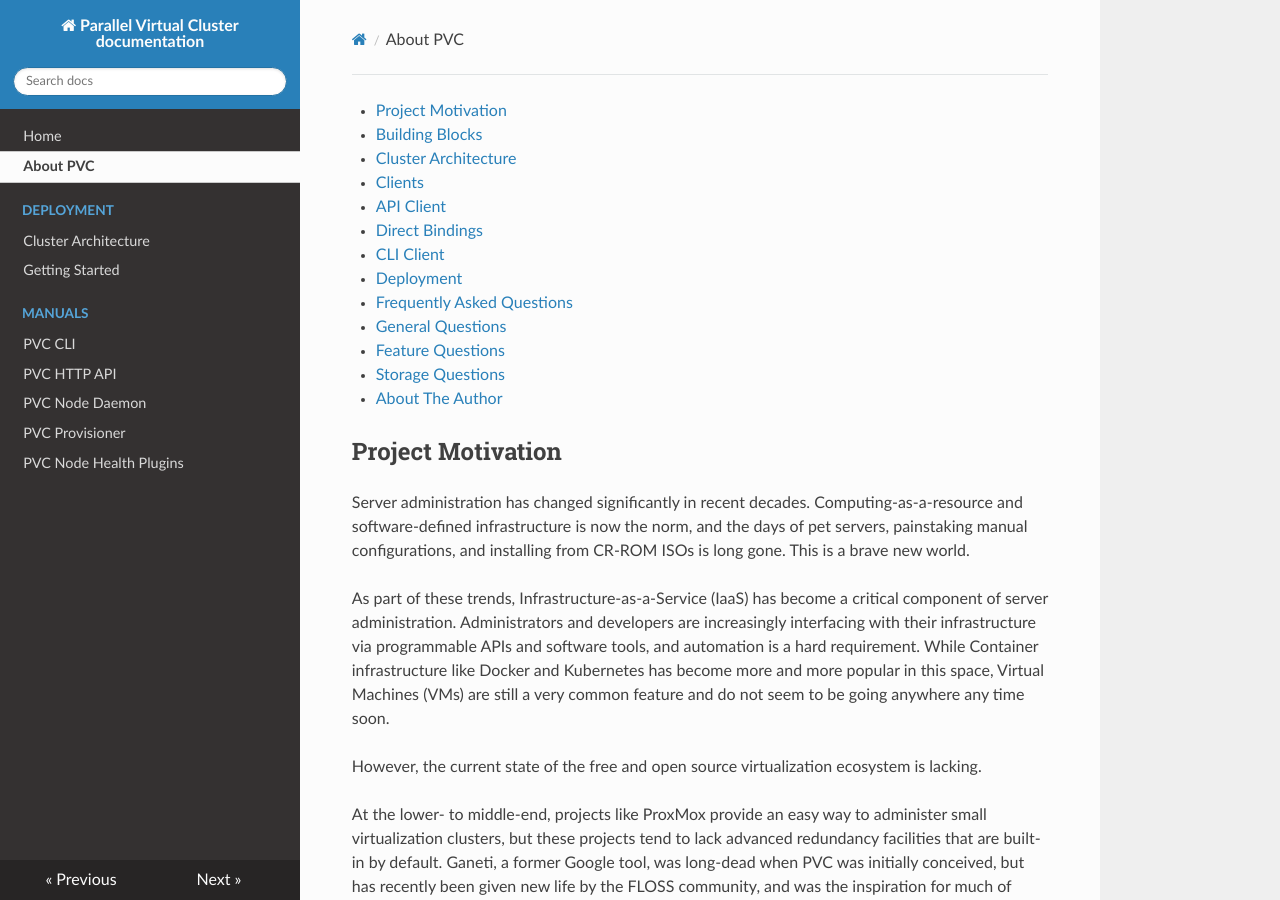
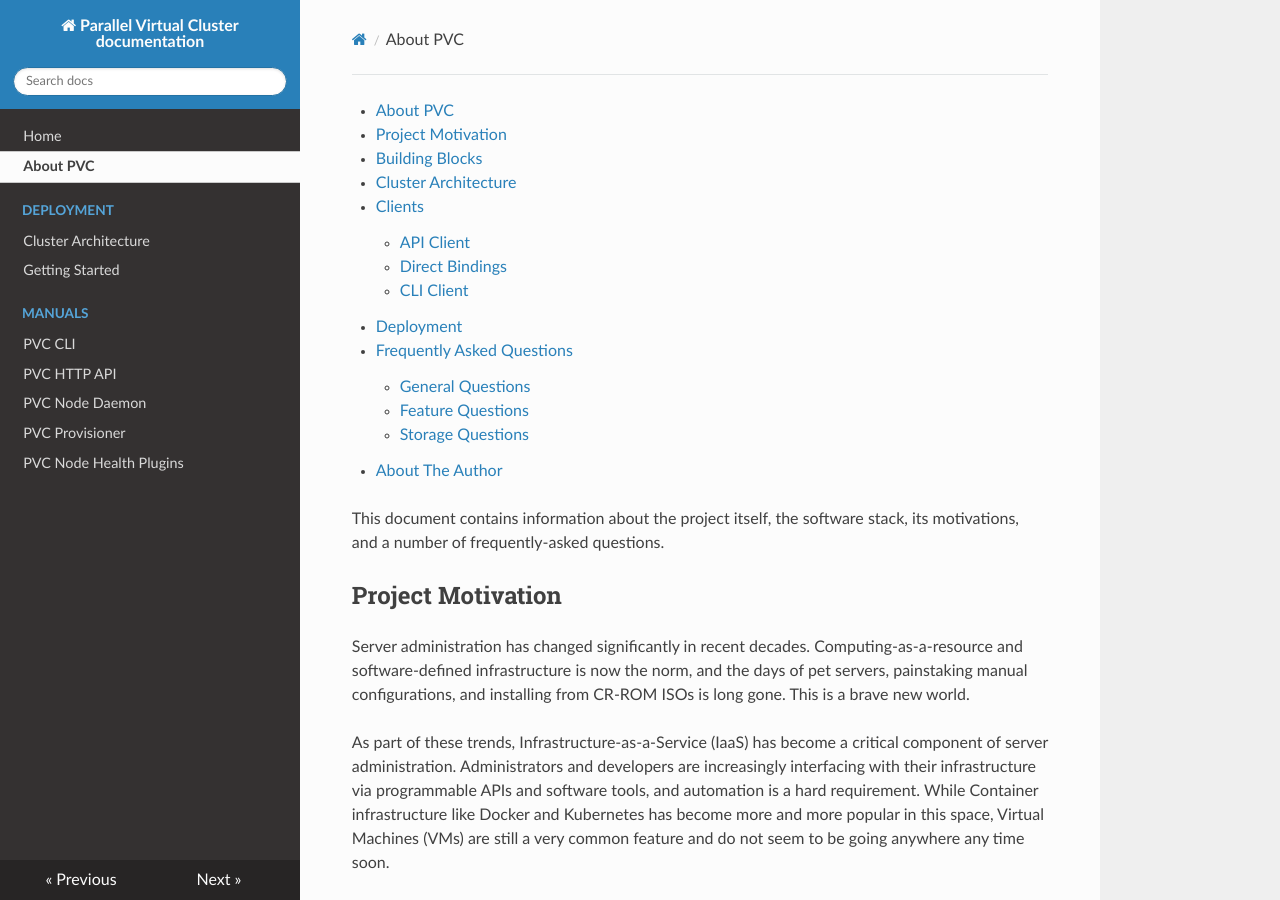
Before and after one commit to parallelvirtualcluster/docs, an MkDocs documentation site: the page built from docs/about-pvc.md, in a window 1280 px wide and 900 px high. Built offline with MkDocs 1.6.1, drawn with Linux system fonts in a browser that asks for light colours; nearby versions of some CDN libraries.

Commit message:
Restore original TOC

```diff
--- a/docs/about-pvc.md
+++ b/docs/about-pvc.md
@@ -2,19 +2,22 @@
 title: "About PVC"
 ---
 
-- [Project Motivation](#project-motivation)
-- [Building Blocks](#building-blocks)
-- [Cluster Architecture](#cluster-architecture)
-- [Clients](#clients)
-  * [API Client](#api-client)
-  * [Direct Bindings](#direct-bindings)
-  * [CLI Client](#cli-client)
-- [Deployment](#deployment)
-- [Frequently Asked Questions](#frequently-asked-questions)
-  * [General Questions](#general-questions)
-  * [Feature Questions](#feature-questions)
-  * [Storage Questions](#storage-questions)
-- [About The Author](#about-the-author)
+- [About PVC](#about-the-parallel-virtual-cluster-system)
+  * [Project Motivation](#project-motivation)
+  * [Building Blocks](#building-blocks)
+  * [Cluster Architecture](#cluster-architecture)
+  * [Clients](#clients)
+    + [API Client](#api-client)
+    + [Direct Bindings](#direct-bindings)
+    + [CLI Client](#cli-client)
+  * [Deployment](#deployment)
+  * [Frequently Asked Questions](#frequently-asked-questions)
+    + [General Questions](#general-questions)
+    + [Feature Questions](#feature-questions)
+    + [Storage Questions](#storage-questions)
+  * [About The Author](#about-the-author)
+
+This document contains information about the project itself, the software stack, its motivations, and a number of frequently-asked questions.
 
 ## Project Motivation
 
```
